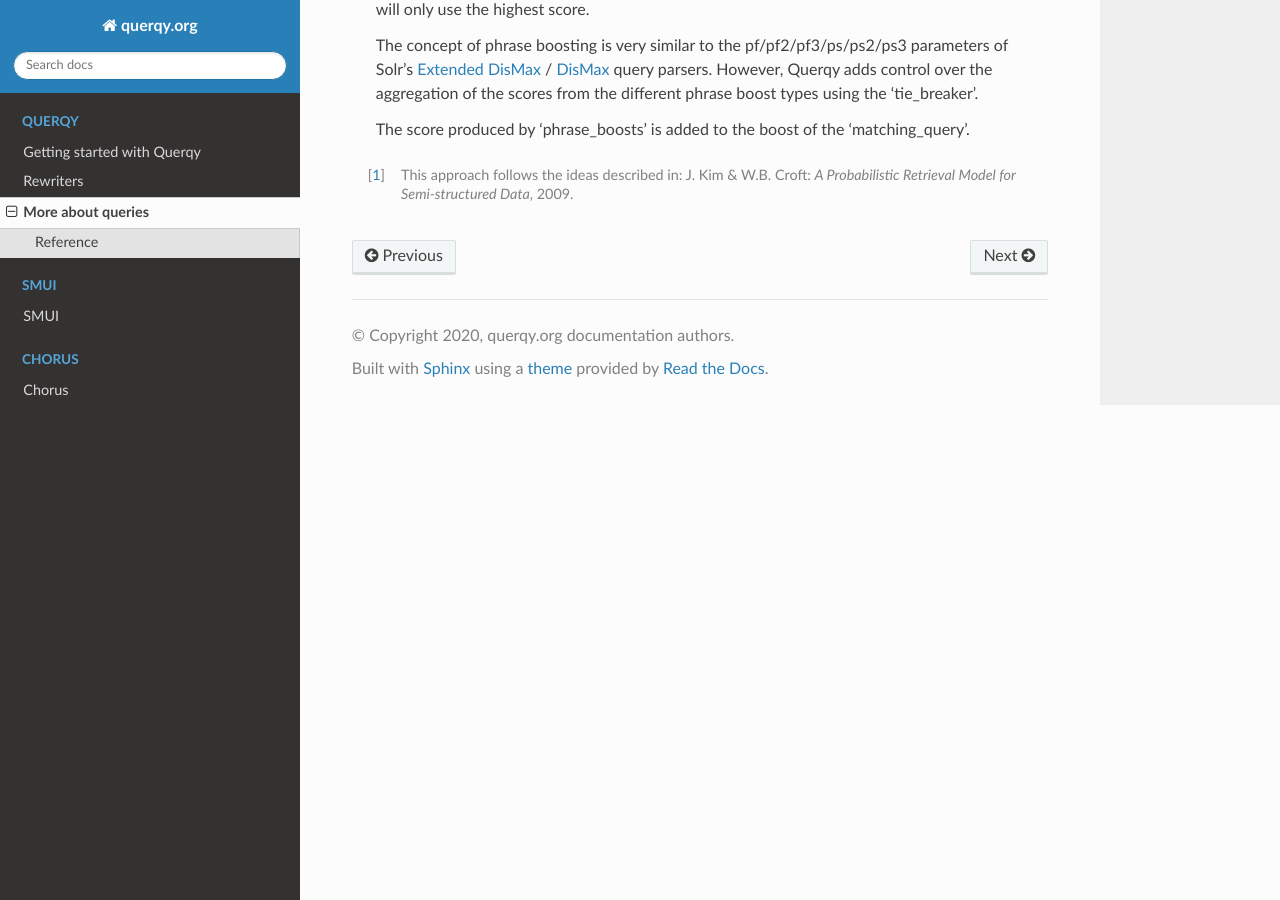
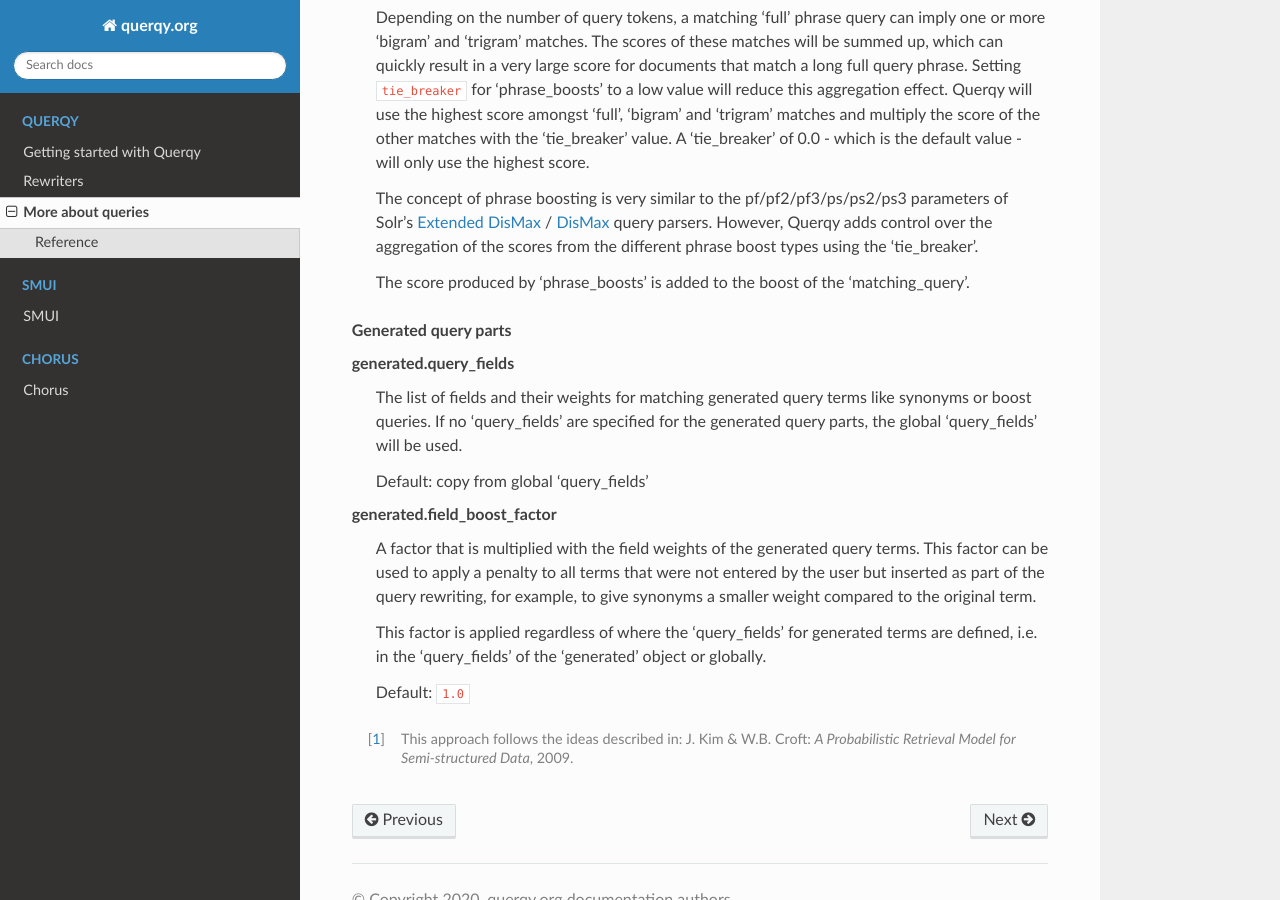
Before and after one commit to querqy/querqy-docs, a Sphinx documentation site: the page built from docs/source/querqy/more-about-queries.rst, in a window 1280 px wide and 900 px high, scrolled down 5458 px. Built offline with Sphinx 7.4.7 and the Read the Docs theme 2.0.0, drawn with Linux system fonts in a browser that asks for light colours; formulas are drawn with MathJax 3; some of the changed text lies outside the part shown.

Commit message:
Completing ES query params

```diff
--- a/docs/source/querqy/more-about-queries.rst
+++ b/docs/source/querqy/more-about-queries.rst
@@ -169,6 +169,12 @@ Reference
 
 .. rubric:: Global parameters and matching query
 
+query_field
+  The list of fields in which to search for query terms. A field weight can be
+  appended to the field name using the ``^``\-symbol. Field weights are positive
+  integer or decimal numbers. The default field weight is ``1.0``
+
+  Required
 
 minimum_should_match
   *The minimum number of query clauses that must match for a document to be
@@ -343,6 +349,32 @@ boosting_queries.phrase_boosts.full / .bigram / .trigram / .tie_breaker`
   'matching_query'.
 
 
+.. rubric:: Generated query parts
+
+generated.query_fields
+  The list of fields and their weights for matching generated query terms like
+  synonyms or boost queries. If no 'query_fields' are specified for the
+  generated query parts, the global 'query_fields' will be used.
+
+  Default: copy from global 'query_fields'
+
+
+generated.field_boost_factor
+  A factor that is multiplied with the field weights of the generated query
+  terms. This factor can be used to apply a penalty to all terms that were not
+  entered by the user but inserted as part of the query rewriting, for example,
+  to give synonyms a smaller weight compared to the original term.
+
+  This factor is applied regardless of where the 'query_fields' for generated
+  terms are defined, i.e. in the 'query_fields' of the 'generated' object or
+  globally.
+
+  Default: ``1.0``
+
+
+
+
+
 .. [#] This approach follows the ideas described in: J. Kim & W.B. Croft: *A Probabilistic Retrieval Model for Semi-structured Data*, 2009.
 
 .. raw:: html
```
Also changed, not shown: other parts of docs/source/querqy/more-about-queries.rst (+1 -1 lines).
